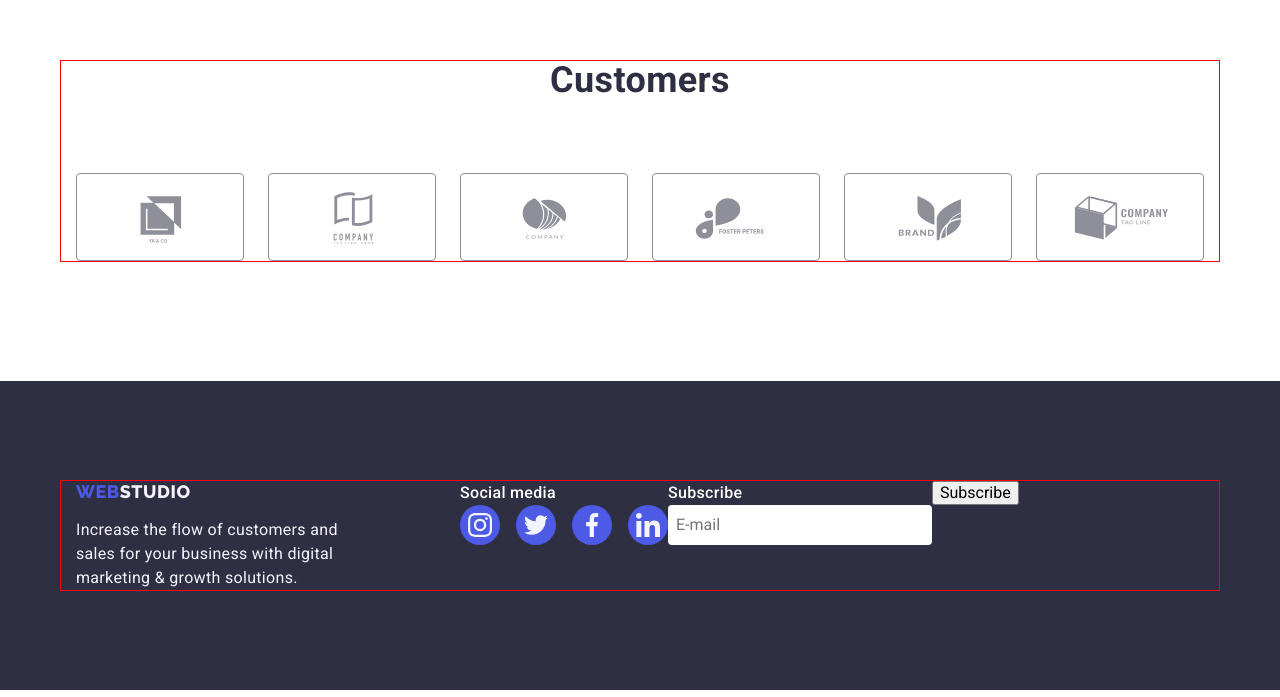
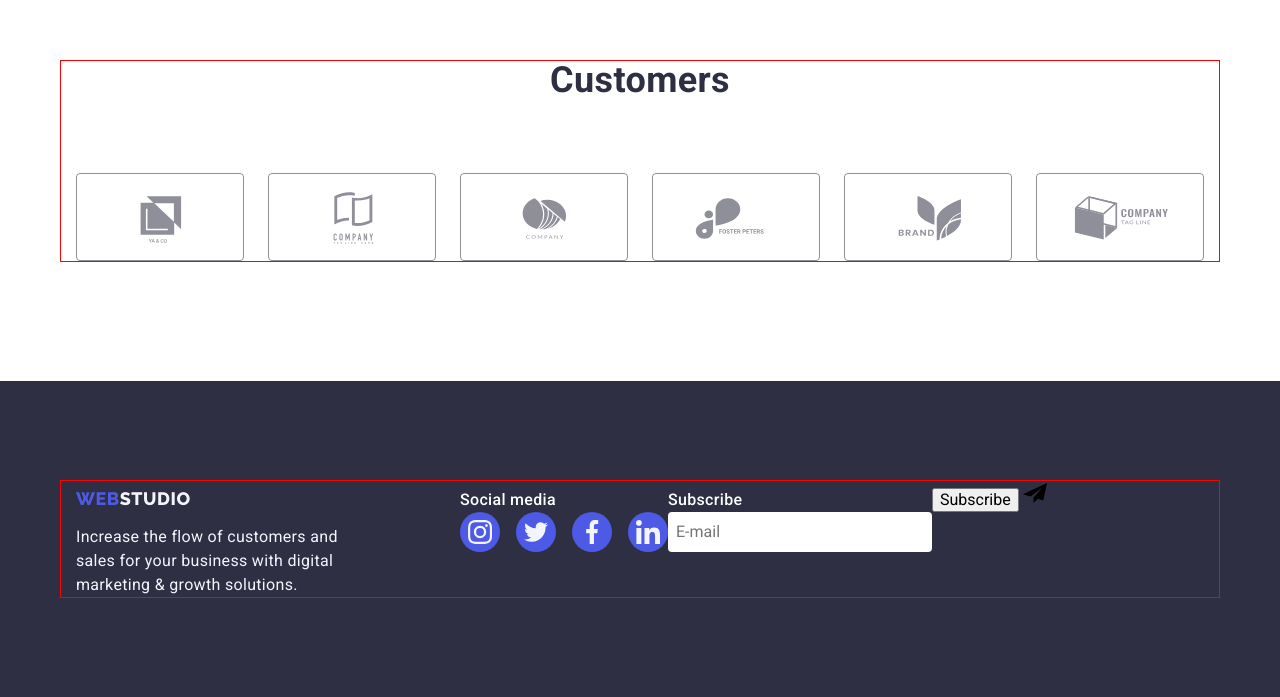
Before and after one commit to Alenkiy87/goit-markup-hw-05, a plain HTML site: page index.html in a window 1280 px wide. Shown: the part 2532-3229 px from the top of the page. Drawn offline with nearby package versions, Linux system fonts and the light colour scheme.

Commit message:
home0505

```diff
--- a/index.html
+++ b/index.html
@@ -382,8 +382,7 @@
     <footer class="footer">
       <div class="container">
         <div class="footer-wrapp">
-          <a class="logo-footer link" href=""
-            >web<span class="studio">Studio</span></a
+          <a class="logo-footer link" href="">web<span class="studio">Studio</span></a
           >
           <p class="footer-text">
             Increase the flow of customers and sales for your business with
@@ -436,7 +435,12 @@
                 id="user-name"
             /></label>
             </div>
+            <div class="sub-btn">
             <button type="submit">Subscribe</button>
+            <svg class="social-icon" width="24" height="24">
+                  <use href="./images/icons.svg#icon-Frame-1"></use>
+                </svg>
+            </div>
           </form>
         </div>
       </div>
```
